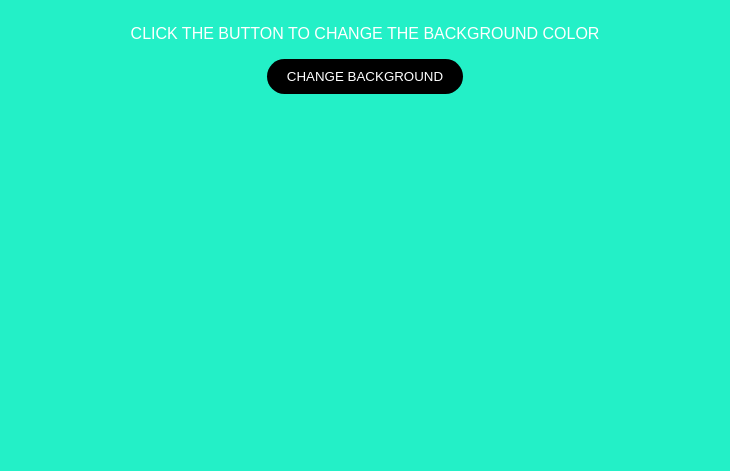
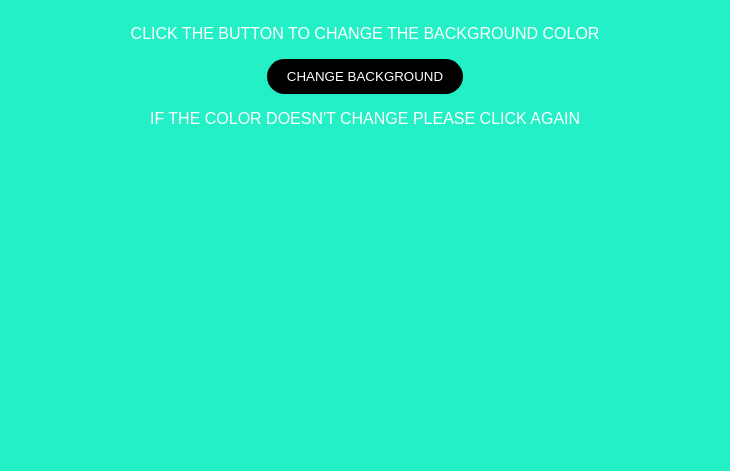
Before and after one commit to toperkemur/BACKGROUND-COLOR-CHANGER, a plain HTML site: page index.html in a window 1280 px wide. Shown: the part 329-800 px from the top of the page, without its empty margins (275-1005 px from the left). Drawn offline with Linux system fonts and the light colour scheme.

Commit message:
adding a paragraph
adding a paragraph in index.html

```diff
--- a/index.html
+++ b/index.html
@@ -14,6 +14,7 @@
     <div class="button-box">
         <button id="button">CHANGE BACKGROUND</button>
     </div>
+    <p>If the color doesn't change please click again</p>
 
     <script src="index.js" type="text/javascript"></script>
 </body>
```
